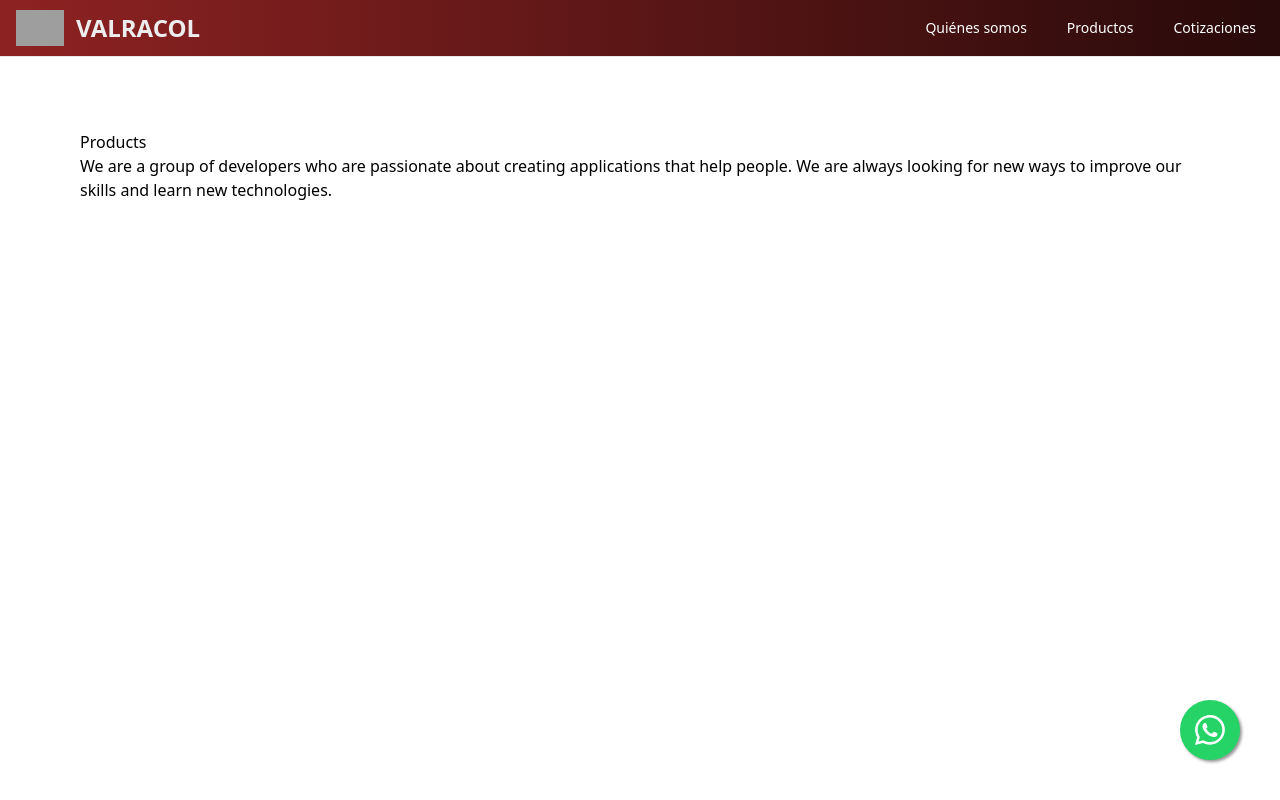
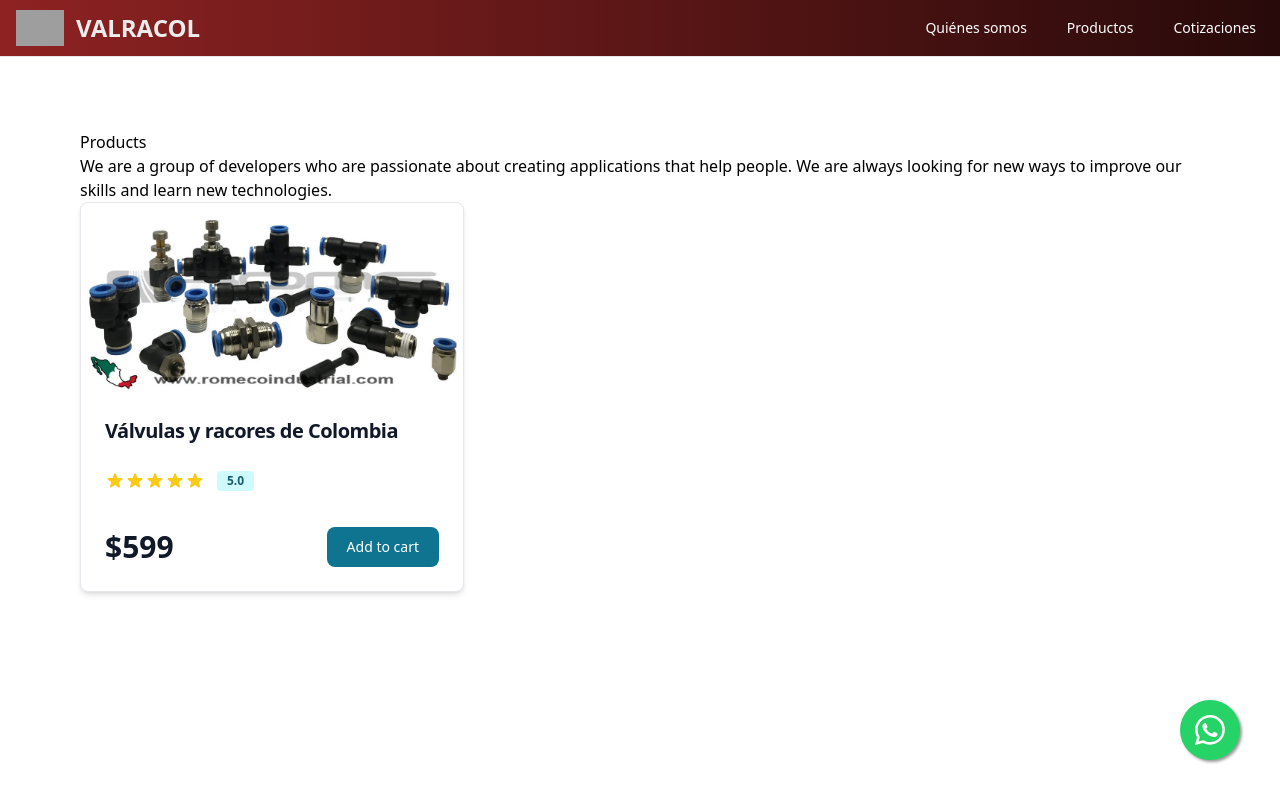
Before and after one commit to jcardenasz/Valracol-FE, a Next.js app: page /pages/products in a window 1280 px wide. Shown: the top 800 px of the page. Built offline with nearby package versions, Linux system fonts and the light colour scheme; grey boxes are pictures that could not be loaded.

Commit message:
Feat: CardComponent atom NF (needs Props) Fix: Map size h-full, carousel size h-full.

```diff
--- /dev/null
+++ b/src/app/components/atoms/card/cardComponent.tsx
@@ -0,0 +1,76 @@
+"use client";
+
+import { Card } from "flowbite-react";
+
+interface CardProps {}
+
+const CardComponent: React.FC<CardProps> = () => {
+    return (
+        <Card
+            className="max-w-sm hover:scale-100"
+            imgAlt="Apple Watch Series 7 in colors pink, silver, and black"
+            imgSrc="/images/ejemploValvula.webp"
+        >
+            <a href="#">
+                <h5 className="text-xl font-semibold tracking-tight text-gray-900 dark:text-white">
+                    Válvulas y racores de Colombia
+                </h5>
+            </a>
+            <div className="mb-5 mt-2.5 flex items-center">
+                <svg
+                    className="h-5 w-5 text-yellow-300"
+                    fill="currentColor"
+                    viewBox="0 0 20 20"
+                    xmlns="http://www.w3.org/2000/svg"
+                >
+                    <path d="M9.049 2.927c.3-.921 1.603-.921 1.902 0l1.07 3.292a1 1 0 00.95.69h3.462c.969 0 1.371 1.24.588 1.81l-2.8 2.034a1 1 0 00-.364 1.118l1.07 3.292c.3.921-.755 1.688-1.54 1.118l-2.8-2.034a1 1 0 00-1.175 0l-2.8 2.034c-.784.57-1.838-.197-1.539-1.118l1.07-3.292a1 1 0 00-.364-1.118L2.98 8.72c-.783-.57-.38-1.81.588-1.81h3.461a1 1 0 00.951-.69l1.07-3.292z"/>
+                </svg>
+                <svg
+                    className="h-5 w-5 text-yellow-300"
+                    fill="currentColor"
+                    viewBox="0 0 20 20"
+                    xmlns="http://www.w3.org/2000/svg"
+                >
+                    <path d="M9.049 2.927c.3-.921 1.603-.921 1.902 0l1.07 3.292a1 1 0 00.95.69h3.462c.969 0 1.371 1.24.588 1.81l-2.8 2.034a1 1 0 00-.364 1.118l1.07 3.292c.3.921-.755 1.688-1.54 1.118l-2.8-2.034a1 1 0 00-1.175 0l-2.8 2.034c-.784.57-1.838-.197-1.539-1.118l1.07-3.292a1 1 0 00-.364-1.118L2.98 8.72c-.783-.57-.38-1.81.588-1.81h3.461a1 1 0 00.951-.69l1.07-3.292z"/>
+                </svg>
+                <svg
+                    className="h-5 w-5 text-yellow-300"
+                    fill="currentColor"
+                    viewBox="0 0 20 20"
+                    xmlns="http://www.w3.org/2000/svg"
+                >
+                    <path d="M9.049 2.927c.3-.921 1.603-.921 1.902 0l1.07 3.292a1 1 0 00.95.69h3.462c.969 0 1.371 1.24.588 1.81l-2.8 2.034a1 1 0 00-.364 1.118l1.07 3.292c.3.921-.755 1.688-1.54 1.118l-2.8-2.034a1 1 0 00-1.175 0l-2.8 2.034c-.784.57-1.838-.197-1.539-1.118l1.07-3.292a1 1 0 00-.364-1.118L2.98 8.72c-.783-.57-.38-1.81.588-1.81h3.461a1 1 0 00.951-.69l1.07-3.292z"/>
+                </svg>
+                <svg
+                    className="h-5 w-5 text-yellow-300"
+                    fill="currentColor"
+                    viewBox="0 0 20 20"
+                    xmlns="http://www.w3.org/2000/svg"
+                >
+                    <path d="M9.049 2.927c.3-.921 1.603-.921 1.902 0l1.07 3.292a1 1 0 00.95.69h3.462c.969 0 1.371 1.24.588 1.81l-2.8 2.034a1 1 0 00-.364 1.118l1.07 3.292c.3.921-.755 1.688-1.54 1.118l-2.8-2.034a1 1 0 00-1.175 0l-2.8 2.034c-.784.57-1.838-.197-1.539-1.118l1.07-3.292a1 1 0 00-.364-1.118L2.98 8.72c-.783-.57-.38-1.81.588-1.81h3.461a1 1 0 00.951-.69l1.07-3.292z"/>
+                </svg>
+                <svg
+                    className="h-5 w-5 text-yellow-300"
+                    fill="currentColor"
+                    viewBox="0 0 20 20"
+                    xmlns="http://www.w3.org/2000/svg"
+                >
+                    <path d="M9.049 2.927c.3-.921 1.603-.921 1.902 0l1.07 3.292a1 1 0 00.95.69h3.462c.969 0 1.371 1.24.588 1.81l-2.8 2.034a1 1 0 00-.364 1.118l1.07 3.292c.3.921-.755 1.688-1.54 1.118l-2.8-2.034a1 1 0 00-1.175 0l-2.8 2.034c-.784.57-1.838-.197-1.539-1.118l1.07-3.292a1 1 0 00-.364-1.118L2.98 8.72c-.783-.57-.38-1.81.588-1.81h3.461a1 1 0 00.951-.69l1.07-3.292z"/>
+                </svg>
+                <span className="ml-3 mr-2 rounded bg-cyan-100 px-2.5 py-0.5 text-xs font-semibold text-cyan-800 dark:bg-cyan-200 dark:text-cyan-800">
+          5.0
+        </span>
+            </div>
+            <div className="flex items-center justify-between">
+                <span className="text-3xl font-bold text-gray-900 dark:text-white">$599</span>
+                <a
+                    href="#"
+                    className="rounded-lg bg-cyan-700 px-5 py-2.5 text-center text-sm font-medium text-white hover:bg-cyan-800 focus:outline-none focus:ring-4 focus:ring-cyan-300 dark:bg-cyan-600 dark:hover:bg-cyan-700 dark:focus:ring-cyan-800"
+                >
+                    Add to cart
+                </a>
+            </div>
+        </Card>
+    );
+}
+export default CardComponent;
--- a/src/app/components/organisms/navbar/navbar.tsx
+++ b/src/app/components/organisms/navbar/navbar.tsx
@@ -7,7 +7,8 @@
     return (
         <Navbar className="navbar-sticky bg-gradient-to-r from-valracol-red to-valracol-dark">
             <NavbarBrand as={Link} href="/" className="transition ease-in-out hover:scale-110">
-                <Image src="/logoValracol.webp" className="mr-3 h-9 w-auto" alt="Logo Valracol" width={36} height={36} />                <span className="self-center whitespace-nowrap text-2xl font-bold dark:text-white">VALRACOL</span>
+                <Image src="/logoValracol.webp" className="mr-3 h-9 w-auto" alt="Logo Valracol" width={36} height={36} />
+                <span className="self-center whitespace-nowrap text-2xl font-bold dark:text-white">VALRACOL</span>
             </NavbarBrand>
             <NavbarToggle />
             <NavbarCollapse>
--- a/src/app/components/templates/Landing/Landing.tsx
+++ b/src/app/components/templates/Landing/Landing.tsx
@@ -25,12 +25,13 @@
                             <p className="text-lg">
                                 Valracol es una empresa Colombiana dedicada a proporcionar soluciones
                                 de alta calidad en el ámbito ferretero para la industria petrolera.
+                                Brindamos servicios generales de too tipo para generadores.
                             </p>
                         </section>
                     </Transition>
                     <section className="mb-8">
                         <h2 className="text-2xl font-semibold mb-4">Galería de Imágenes</h2>
-                        <div className="flex w-full h-64 sm:w-3/4 lg:w-full mx-auto"> {/* Make it take full width on large screens */}
+                        <div className="flex w-full h-full sm:w-3/4 lg:w-full mx-auto">
                             <CarouselComponent images={img}/>
                         </div>
                     </section>
@@ -39,7 +40,7 @@
                     <section className="mb-8">
                         <h2 className="text-2xl font-semibold mb-4">Estamos ubicados en:</h2>
                         <h2 className="text-xl font-regular mb-4">Carrera 19 #22-80 (Esquina) - Yopal, Casanare.</h2>
-                        <div className="w-full h-64 sm:mx-auto">
+                        <div className="w-full h-full sm:mx-auto">
                             <MapComponent />
                         </div>
                     </section>
--- a/src/app/pages/products/page.tsx
+++ b/src/app/pages/products/page.tsx
@@ -1,3 +1,6 @@
+"use client";
+import CardComponent from "@/app/components/atoms/card/cardComponent";
+
 export default function products() {
     return (
         <div className="min-h-screen p-8 pb-20 sm:p-20 bg-white text-black">
@@ -7,6 +10,9 @@
                 applications that help people. We are always looking for new ways to
                 improve our skills and learn new technologies.
             </p>
+                <div className="flex flex-wrap gap-4">
+                    <CardComponent />
+                </div>
         </div>
     )
 }
```
Also changed, not shown: public/images/ejemploValvula.jpg (added), public/images/ejemploValvula.webp (added), src/app/components/atoms/card/card.css (added).
